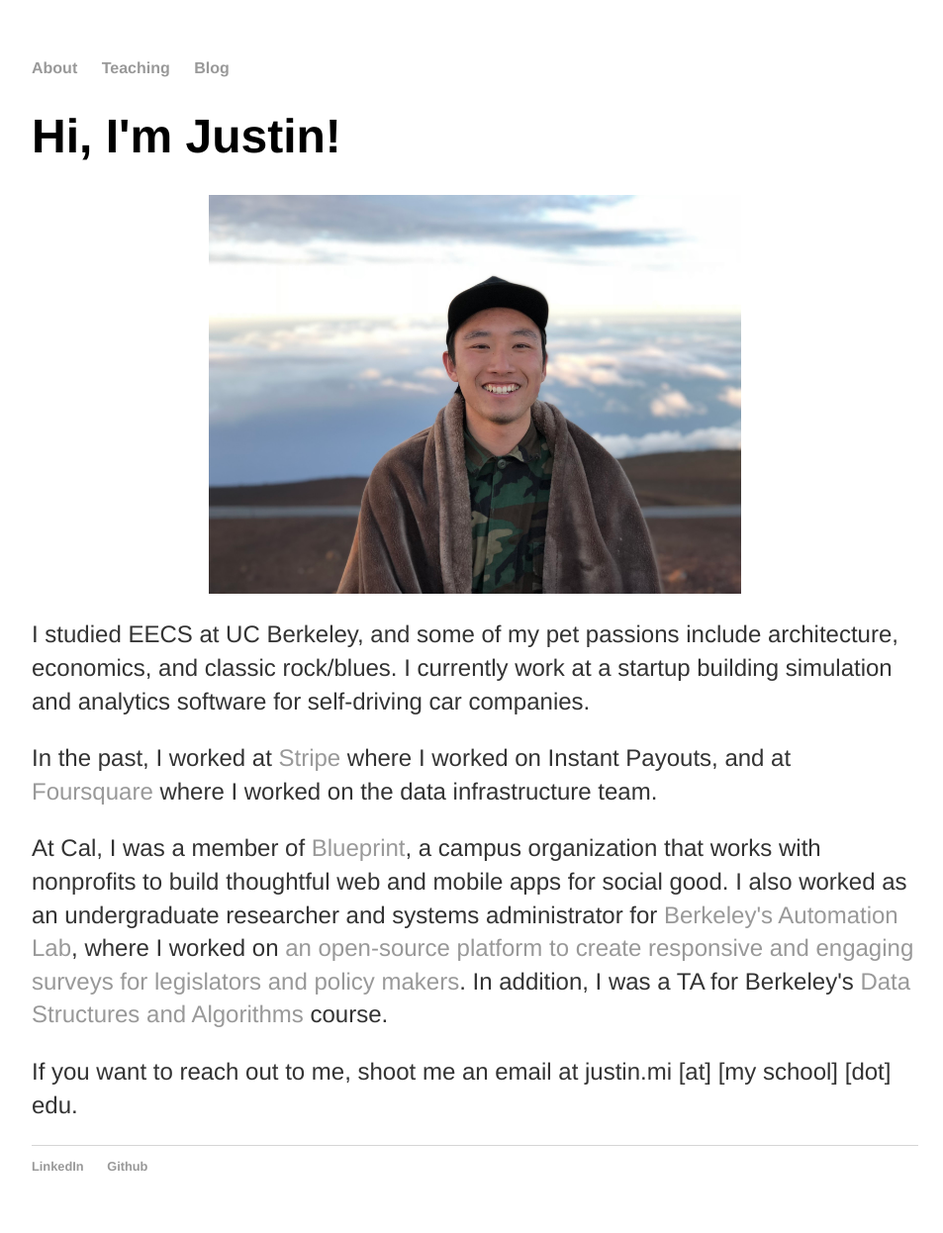
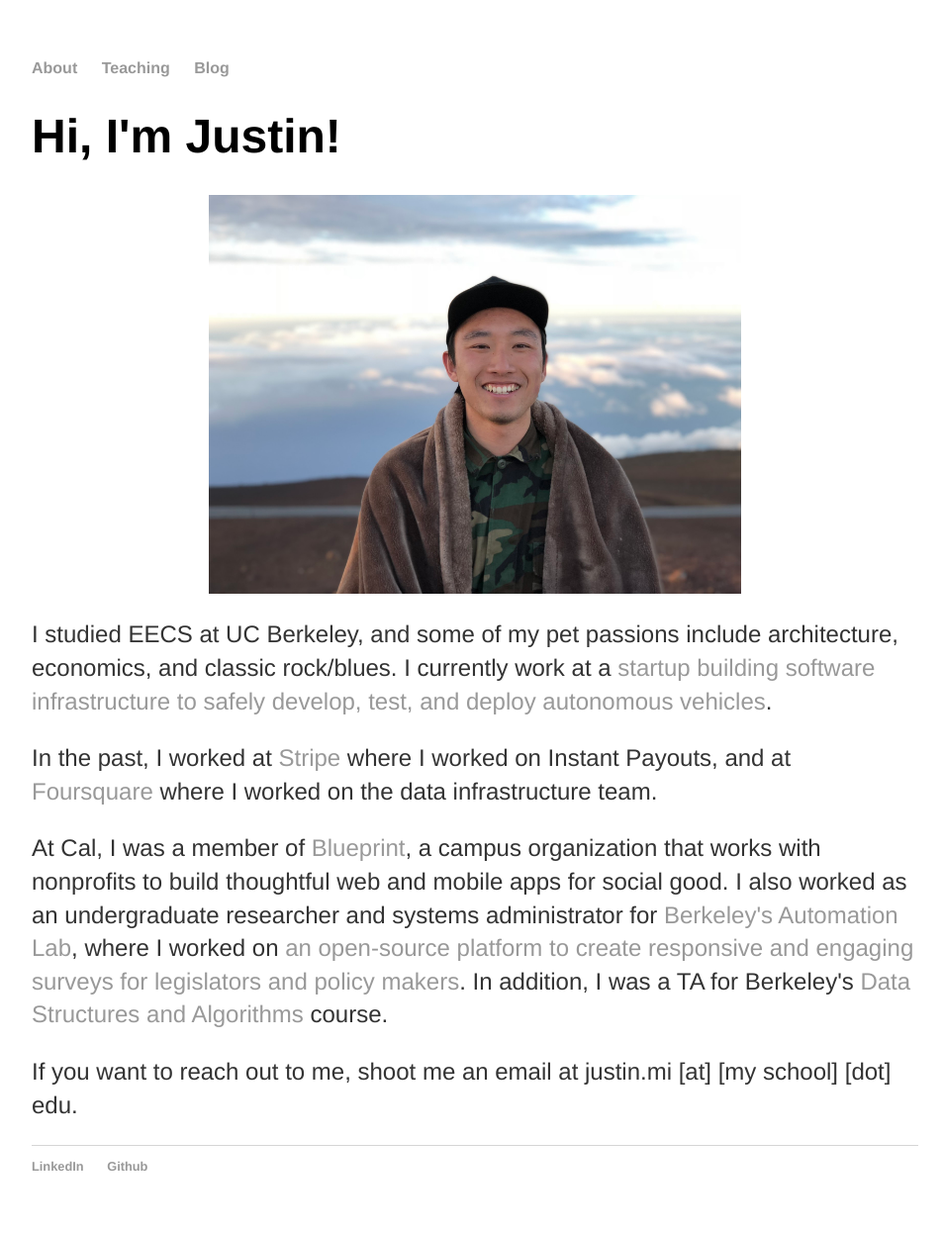
Before and after one commit to JustinMi/JustinMi.github.io, a Jekyll site: the page built from index.html, in a window 1280 px wide. Shown: the whole page at 99% size, without its empty margins (160-1113 px from the left). Built offline with Jekyll 4.4.1, drawn with Linux system fonts in a browser that asks for light colours; nearby versions of some CDN libraries.

Commit message:
update homepage

```diff
--- a/index.html
+++ b/index.html
@@ -16,8 +15,7 @@ title: About Justin
   <p>
     I studied EECS at UC Berkeley, and some of my pet passions include
     architecture, economics, and classic rock/blues. I currently work at a
-    startup building simulation and analytics software for self-driving car
-    companies.
+    <a href="https://www.appliedintuition.com/">startup building software infrastructure to safely develop, test, and deploy autonomous vehicles</a>.
   </p>
 
   <p>
```
Also changed, not shown: other parts of index.html (+0 -1 lines).
